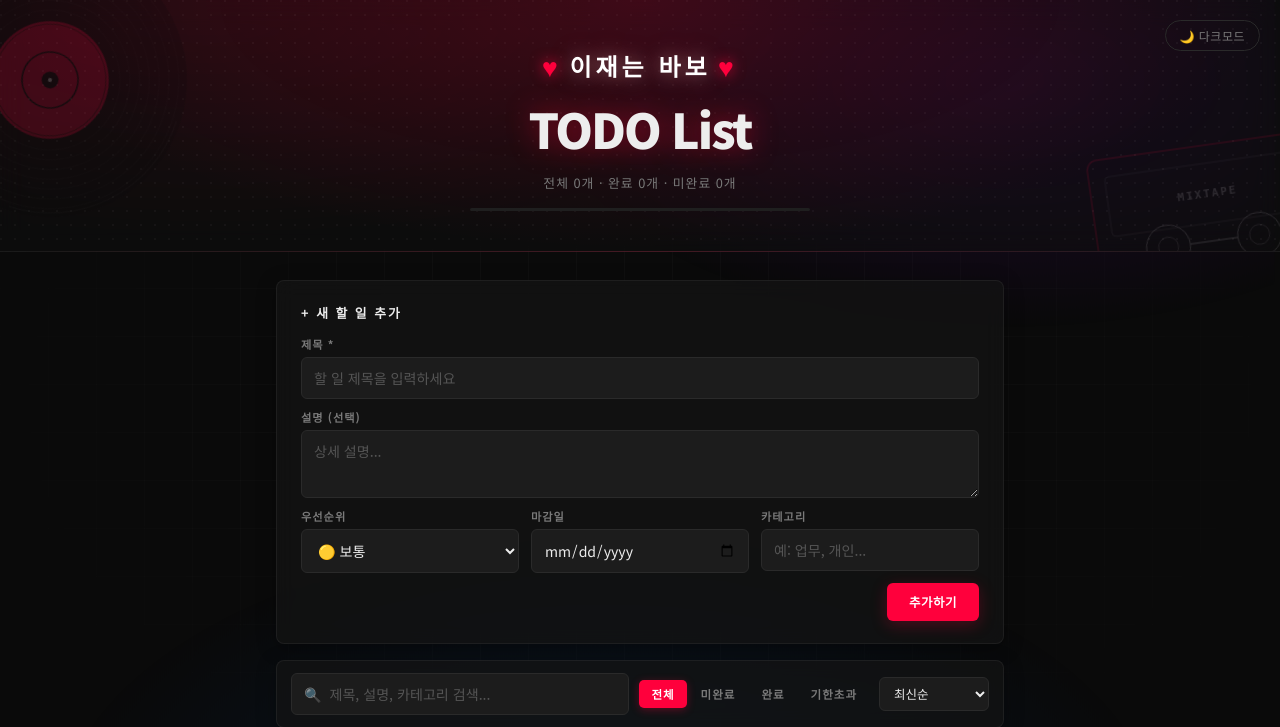
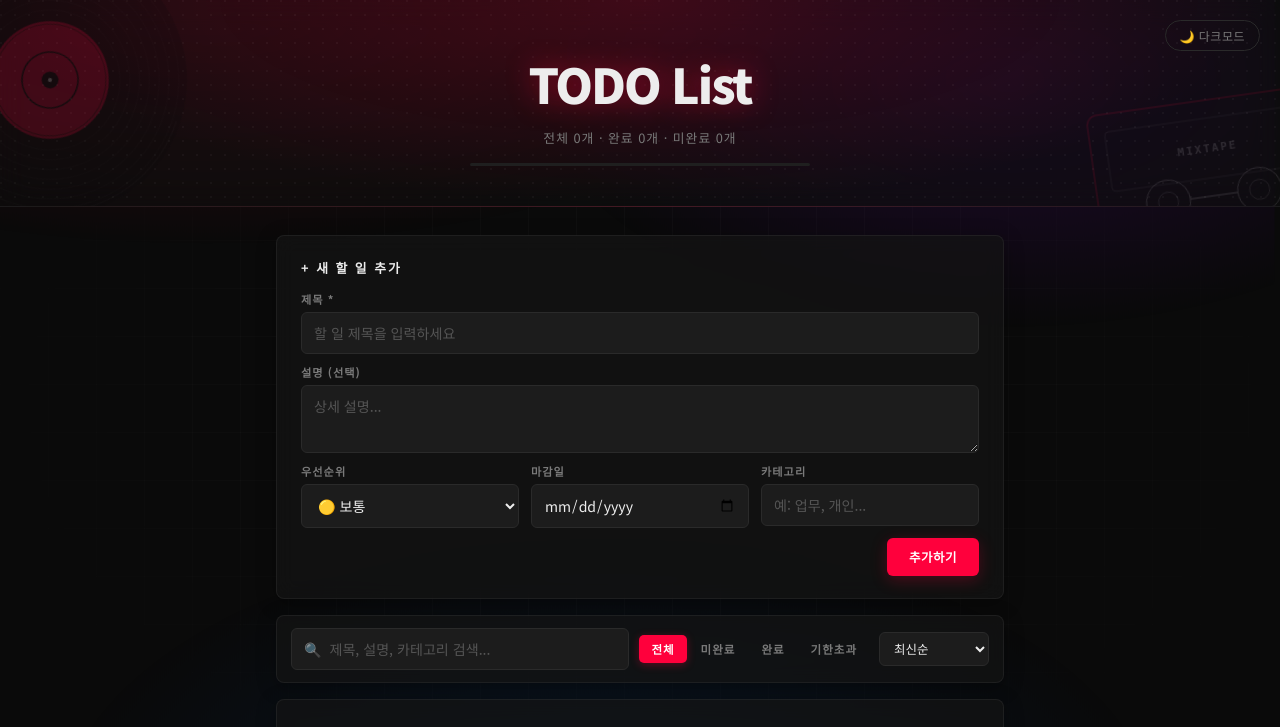
Before and after one commit to hywooga/FastApi-Todos, a FastAPI app: page / in a window 1280 px wide. Shown: the top 727 px of the page. Run offline with FastAPI, Linux system fonts and the light colour scheme; data that the repository does not hold is empty.

Commit message:
UI 변경: 태그라인 제거 및 페이지 타이틀 변경

```diff
--- a/fastapi-app/templates/index.html
+++ b/fastapi-app/templates/index.html
@@ -3,7 +3,7 @@
 <head>
     <meta charset="UTF-8">
     <meta name="viewport" content="width=device-width, initial-scale=1.0">
-    <title>이재는 바보</title>
+    <title>TODO list</title>
     <link rel="preconnect" href="https://fonts.googleapis.com">
     <link rel="preconnect" href="https://fonts.gstatic.com" crossorigin>
     <link href="https://fonts.googleapis.com/css2?family=Bebas+Neue&family=Noto+Sans+KR:wght@400;500;700;900&display=swap" rel="stylesheet">
@@ -506,7 +506,6 @@
     </svg>
 
     <button class="dark-toggle" id="dark-toggle" onclick="toggleDark()">🌙 다크모드</button>
-    <div class="header-tagline"><span class="heart">♥</span>이재는 바보<span class="heart">♥</span></div>
     <h1>TODO List</h1>
     <div class="stats" id="stats">불러오는 중...</div>
     <div class="progress-wrap">
```
